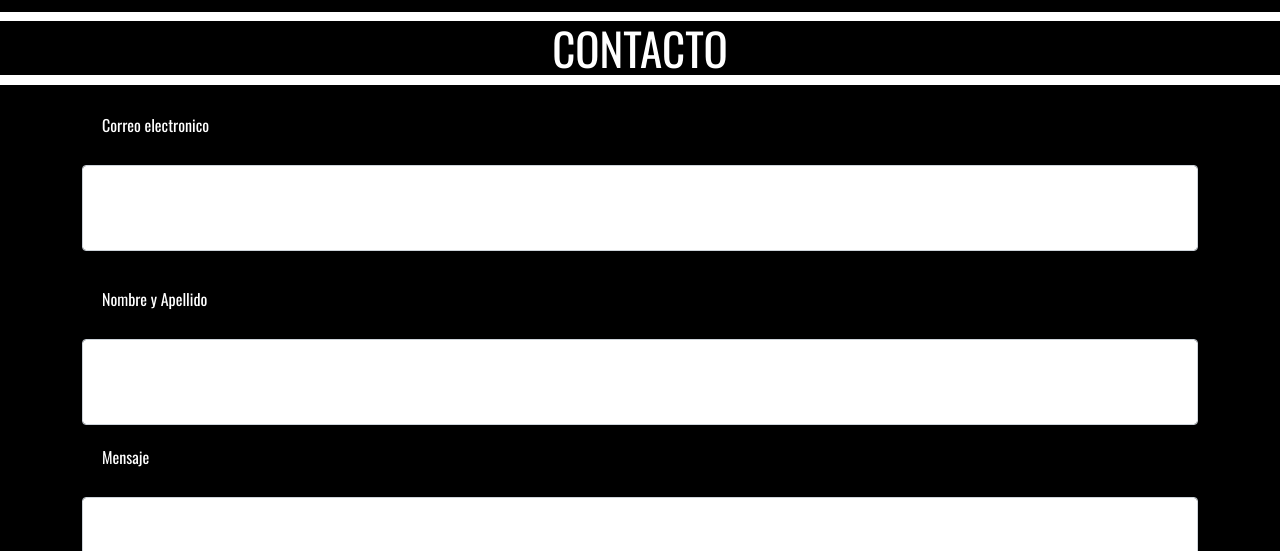
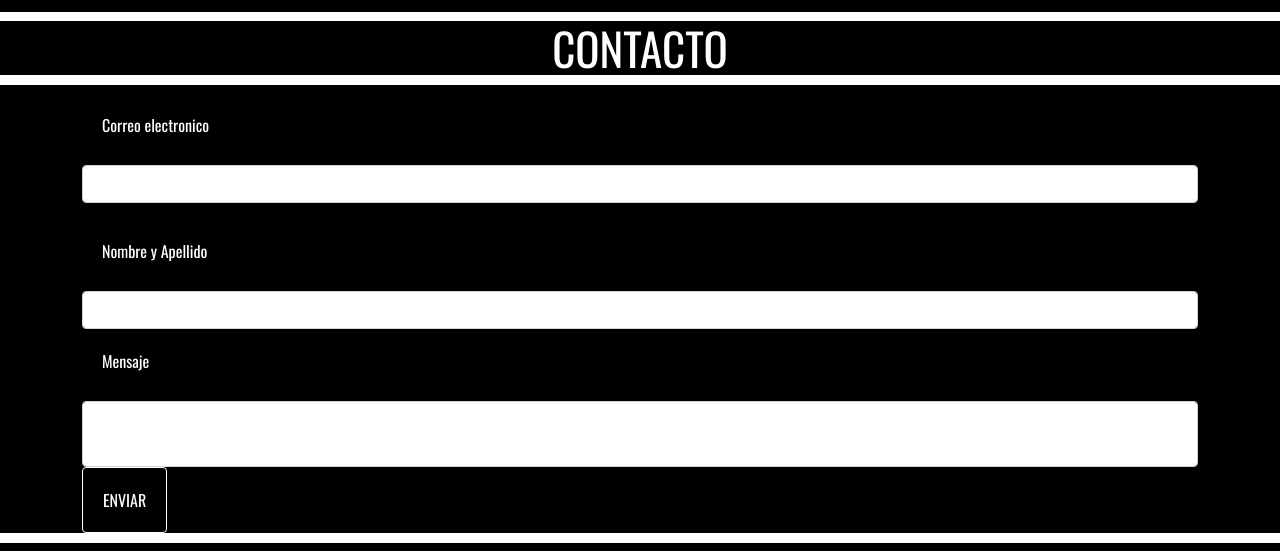
Before and after one commit to elianlobo/Gustavo-Cerati-Page, a website: page index.html in a window 1280 px wide. Shown: the part 4490-5041 px from the top of the page. Drawn offline with nearby package versions, Linux system fonts and the light colour scheme.

Commit message:
cuarta entrega 2

```diff
--- a/scss/_contacto.scss
+++ b/scss/_contacto.scss
@@ -1,21 +1,6 @@
 .contacto {
     @extend %bg;
     color: white;
-}
-
-.correo-area {
-   padding: 30px;
-   width: 40%;
-}
-
-.mensaje-area {
-   padding: 100px;
-   width: 100%;
-}
-
-.nombre-area {
-   padding: 30px;
-   width: 50%;
 }
 
 .enviar-boton {
```
Also changed, not shown: css/style.css, 1 other file.
